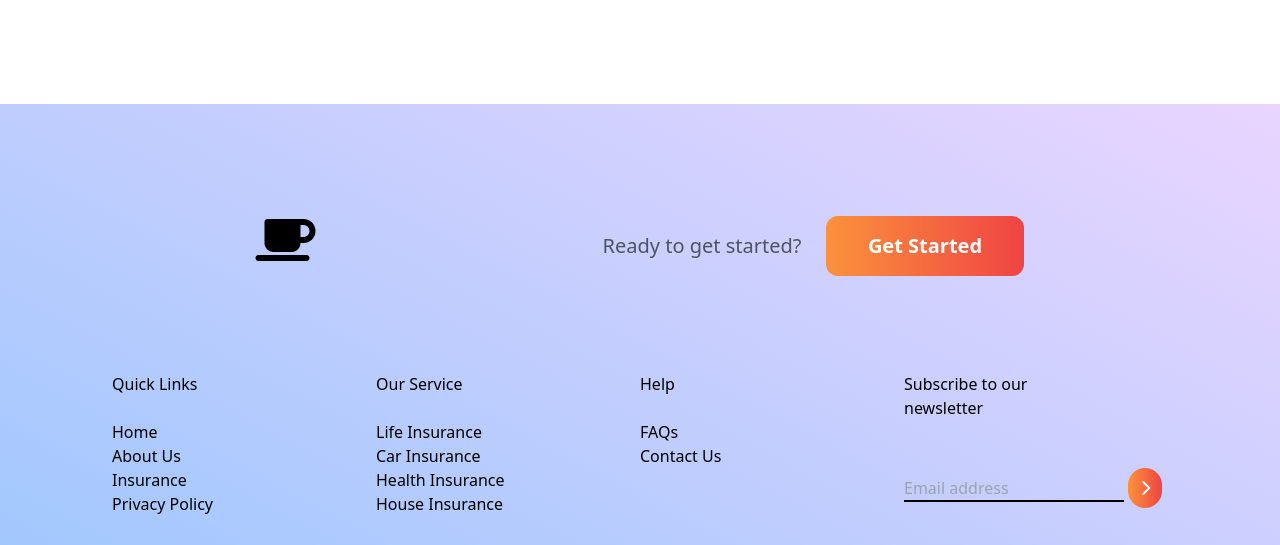
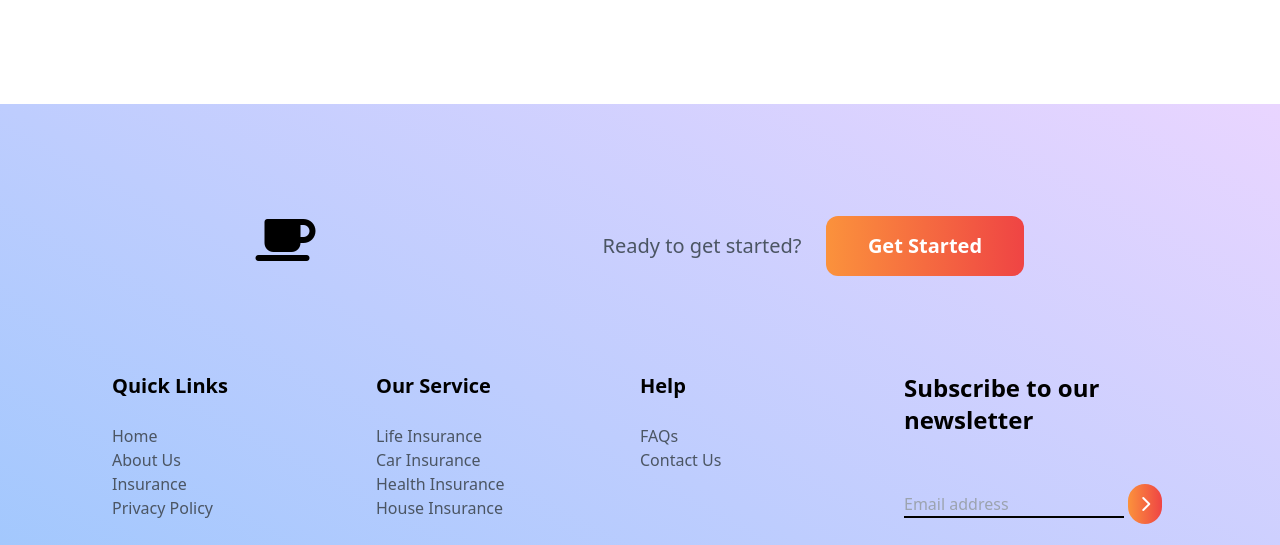
Before and after one commit to adian-999/Tea-house-, a plain HTML site: page index.html in a window 1280 px wide. Shown: the part 3376-3921 px from the top of the page. Drawn offline with nearby package versions, Linux system fonts and the light colour scheme.

Commit message:
finally done

```diff
--- a/index.html
+++ b/index.html
@@ -263,37 +263,37 @@
                     </div>
                     <div class="mt-24 grid grid-cols-1 lg:grid-cols-4">
                         <div>
-                            <h3>Quick Links</h3>
+                            <h3 class="text-xl font-bold">Quick Links</h3>
                             <br>
-                            <a href="#">Home</a>
+                            <a class="text-gray-600" href="#">Home</a>
                             <br>
-                            <a href="#">About Us</a>
+                            <a class="text-gray-600" href="#">About Us</a>
                             <br>
-                            <a href="#">Insurance</a>
+                            <a class="text-gray-600" href="#">Insurance</a>
                             <br>
-                            <a href="#">Privacy Policy</a>
+                            <a class="text-gray-600" href="#">Privacy Policy</a>
                         </div>
                         <div>
-                            <h3>Our Service</h3>
+                            <h3 class="text-xl font-bold">Our Service</h3>
                             <br>
-                            <a href="#">Life Insurance</a>
+                            <a class="text-gray-600" href="#">Life Insurance</a>
                             <br>
-                            <a href="#">Car Insurance</a>
+                            <a class="text-gray-600" href="#">Car Insurance</a>
                             <br>
-                            <a href="#">Health Insurance</a>
+                            <a class="text-gray-600" href="#">Health Insurance</a>
                             <br>
-                            <a href="#">House Insurance</a>
+                            <a class="text-gray-600" href="#">House Insurance</a>
                         </div>
                         <div>
-                            <h3>Help</h3>
+                            <h3 class="text-xl font-bold">Help</h3>
                             <br>
-                            <a href="#">FAQs</a>
+                            <a class="text-gray-600" href="#">FAQs</a>
                             <br>
-                            <a href="#">Contact Us</a>
+                            <a class="text-gray-600" href="#">Contact Us</a>
                         </div>
 
                         <div>
-                            <h2>Subscribe to our <br> newsletter</h2>
+                            <h2 class="text-2xl font-bold">Subscribe to our <br> newsletter</h2>
                             <br>
                             <br>
                             <div>
```
